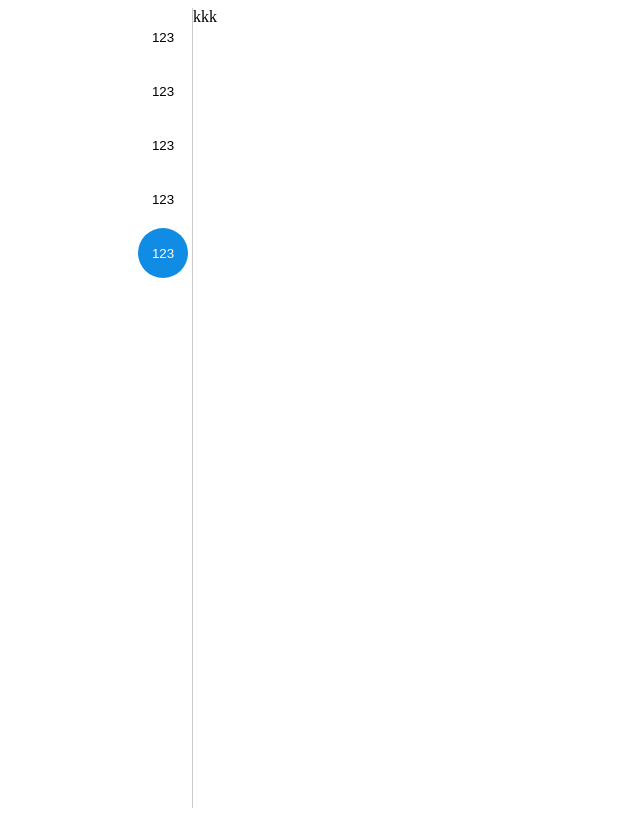
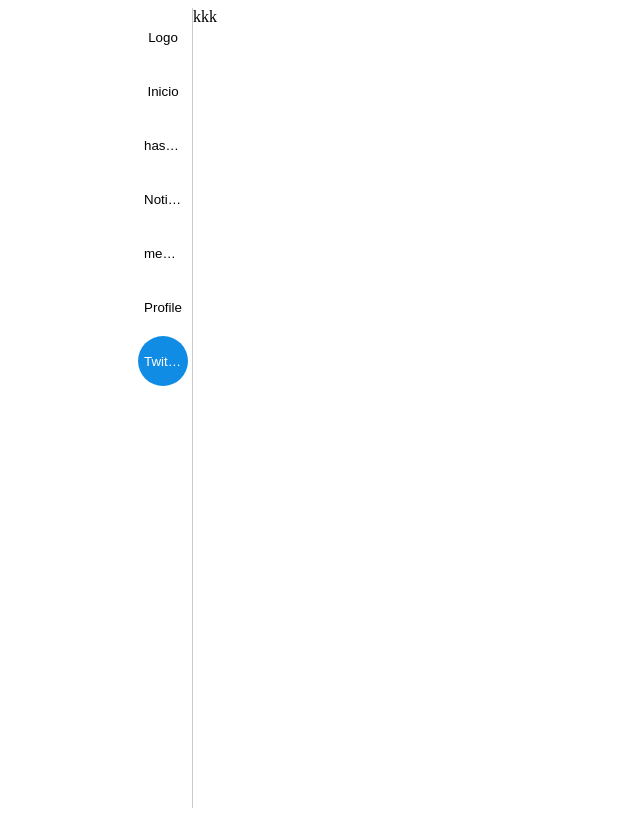
Before and after one commit to noreibi/twitter-test, a plain HTML site: page index.html in a window 1280 px wide. Shown: the whole page, without its empty margins (0-640 px from the left). Drawn offline with Linux system fonts and the light colour scheme.

Commit message:
refactor: menu has title and overflow ellipsis

```diff
--- a/css/components/_menu.scss
+++ b/css/components/_menu.scss
@@ -34,6 +34,8 @@ header{
                     border-radius: 50%;
                     border-width: 0px;
                     background-color: white;
+                    text-overflow: ellipsis;
+                    overflow: hidden;
                     &:hover{
                         background-color: #ededed;
                     }
--- a/index.html
+++ b/index.html
@@ -14,11 +14,13 @@
     <header>
         <nav>
             <ul>
-                <li><button>123</button></li>
-                <li><button>123</button></li>
-                <li><button>123</button></li>
-                <li><button>123</button></li>
-                <li><button>123</button></li>
+                <li><button title='Logo'>Logo</button></li>
+                <li><button>Inicio</button></li>
+                <li><button>hashTags</button></li>
+                <li><button>Notifications</button></li>
+                <li><button>messages</button></li>
+                <li><button>Profile</button></li>
+                <li><button>Twittea</button></li>
             </ul>
         </nav>
     </header>
```
Also changed, not shown: css/style.css, 1 other file.
